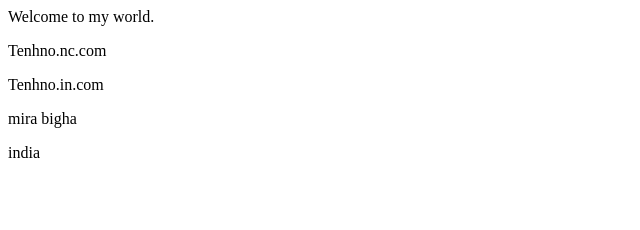
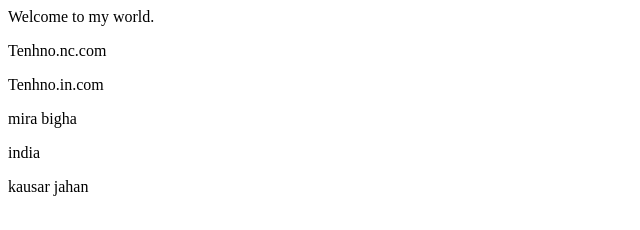
Before and after one commit to asifahmed039/practice, a plain HTML site: page index.html in a window 1280 px wide. Shown: the whole page, without its empty margins (0-640 px from the left). Drawn offline with Linux system fonts and the light colour scheme.

Commit message:
add mom name

```diff
--- a/index.html
+++ b/index.html
@@ -3,3 +3,4 @@
 <p>Tenhno.in.com</p>
 <p>mira bigha</p>
 <p>india</p>
+<p>kausar jahan</p>
```
